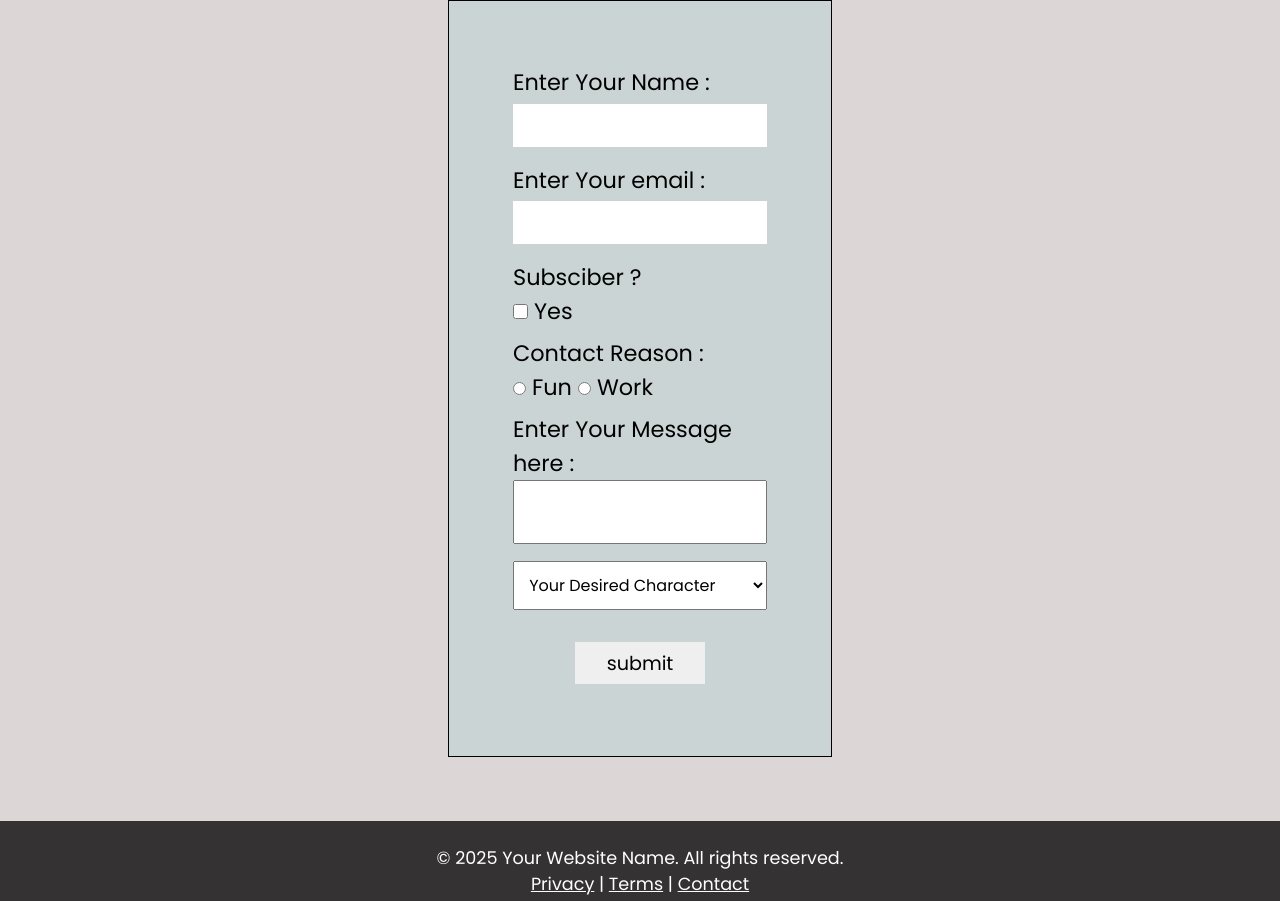
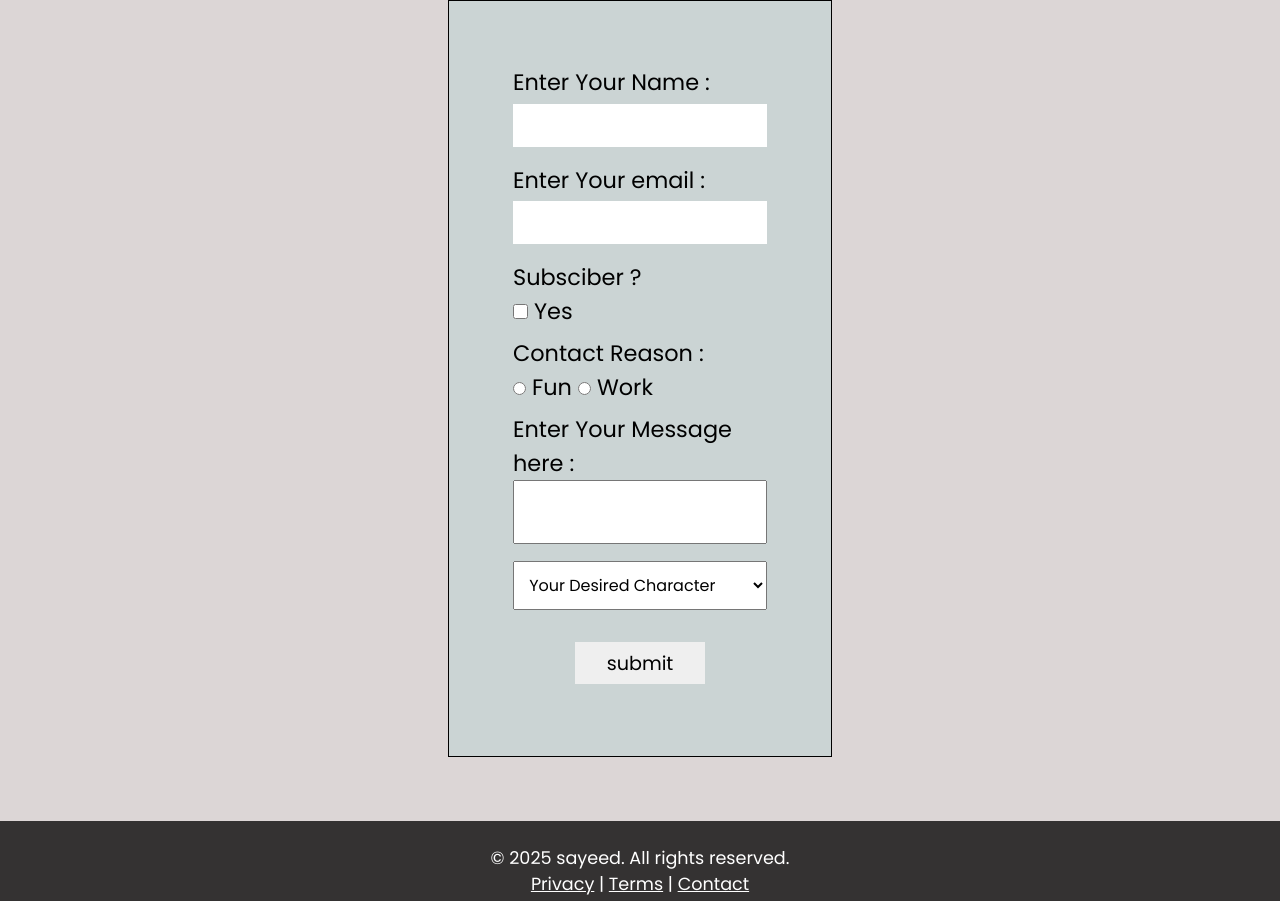
Before and after one commit to sayeed-dev-07/BD-Calling-Internship, a plain HTML site: page CSS/class 2/index.html in a window 1280 px wide. Shown: the part 6868-7769 px from the top of the page. Drawn offline with Linux system fonts and the light colour scheme; a web font is replaced by a local one.

Commit message:
Update index.html

```diff
--- a/CSS/class 2/index.html
+++ b/CSS/class 2/index.html
@@ -211,7 +211,7 @@
         <a href="#top">back to top</a>
     </div>
     <div class="footer">
-        <p>&copy; 2025 Your Website Name. All rights reserved.</p>
+        <p>&copy; 2025 sayeed. All rights reserved.</p>
         <nav>
             <a href="#">Privacy</a> |
             <a href="#">Terms</a> |
```
